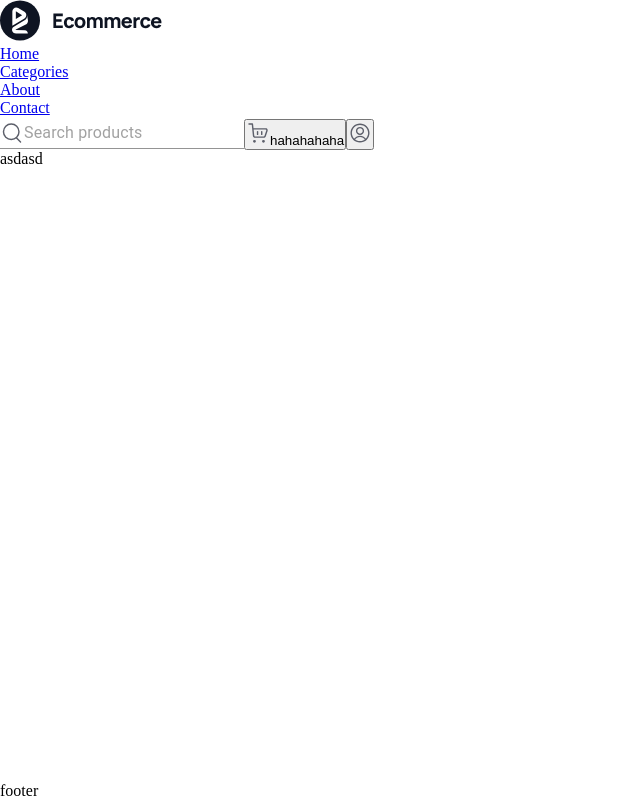
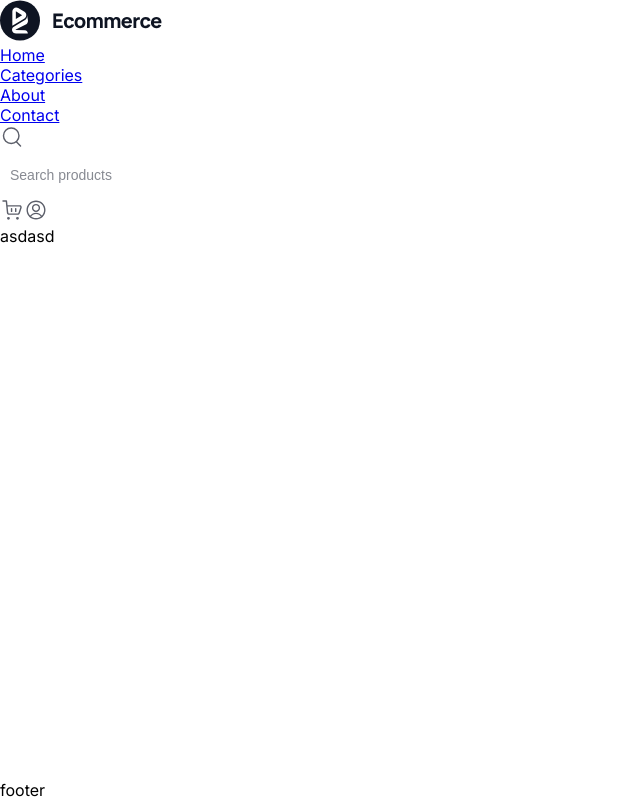
Before and after one commit to kirill2000121212/Ecommerce, a React (Vite) app: page / in a window 1280 px wide. Shown: the whole page, without its empty margins (0-640 px from the left). Built offline with nearby package versions, Linux system fonts and the light colour scheme.

Commit message:
добавил кастомный импут

```diff
--- a/src/components/header/Header.tsx
+++ b/src/components/header/Header.tsx
@@ -1,7 +1,7 @@
 import {Container} from "../container/Container.tsx";
-import Logo from  "@public/logo.svg"
+import Logo from "@public/logo.svg"
 import {Link} from "react-router-dom";
-import Input from '@mui/material/Input';
+import Input from '@components/ui/input/Input.tsx';
 import Search from '@/assets/icons/sharedIcons/Search.svg'
 import Cart from '@/assets/icons/sharedIcons/Cart.svg'
 import ProfileUser from '@/assets/icons/sharedIcons/ProfileUser.svg'
@@ -10,8 +10,10 @@ export const Header = () => {
     return (
         <header>
             <Container>
-                <img src={Logo} alt="Logo"/>
                 <nav>
+                    <Link to={'/'}>
+                        <img src={Logo} alt="Logo"/>
+                    </Link>
                     <ul>
                         <li>
                             <Link to={'/'}>Home</Link>
@@ -27,11 +29,17 @@ export const Header = () => {
                         </li>
                     </ul>
                 </nav>
-                <Input placeholder='Search products' startAdornment={
-                    <img src={Search} alt="Search"/>
-                }/>
-                <button><img src={Cart} alt="Cart"/>hahahahaha</button>
-                <button><img src={ProfileUser} alt="ProfileUser"/></button>
+                <div>
+                    <Input placeholder='Search products'>
+                        <img src={Search} alt="Search"/>
+                    </Input>
+                    <Link to={'/'}>
+                        <img src={Cart} alt="Cart"/>
+                    </Link>
+                    <Link to={'/'}>
+                        <img src={ProfileUser} alt="ProfileUser"/>
+                    </Link>
+                </div>
             </Container>
         </header>
     );
--- /dev/null
+++ b/src/components/ui/input/Input.tsx
@@ -0,0 +1,17 @@
+import {FC} from "react";
+import {TYPE_INPUT} from "@components/ui/input/types.ts";
+import styles from  './style.module.css'
+
+const Input: FC<TYPE_INPUT> = ({children, placeholder,label,type}) => {
+    return (
+        <div>
+            {children}
+            <label>
+                {label}
+                <input className={styles.input} type={type} placeholder={placeholder}/>
+            </label>
+        </div>
+    );
+};
+
+export default Input;
--- /dev/null
+++ b/src/components/ui/input/style.module.css
@@ -0,0 +1,10 @@
+.input{
+    font-weight: 500;
+    font-size: 14px;
+    line-height: 175%;
+    padding: 10px 10px 10px 10px;
+
+    &::placeholder{
+        color: #878a92;
+    }
+}
--- /dev/null
+++ b/src/components/ui/input/types.ts
@@ -0,0 +1,9 @@
+import {ChangeEvent, PropsWithChildren} from "react";
+
+export type TYPE_INPUT = {
+    value?: string
+    onChange?: (event: ChangeEvent<HTMLInputElement>) => void
+    placeholder?: string
+    label?: string
+    type: string
+} & PropsWithChildren
--- a/src/index.css
+++ b/src/index.css
@@ -1,5 +1,6 @@
 html, body {
     height: 100%;
+    font-family: 'Inter',sans-serif;
 }
 
 html {
@@ -11,3 +12,9 @@ html {
     margin: 0;
     padding: 0;
 }
+
+input{
+    border: none;
+    outline: none;
+    width: 100%;
+}
```
